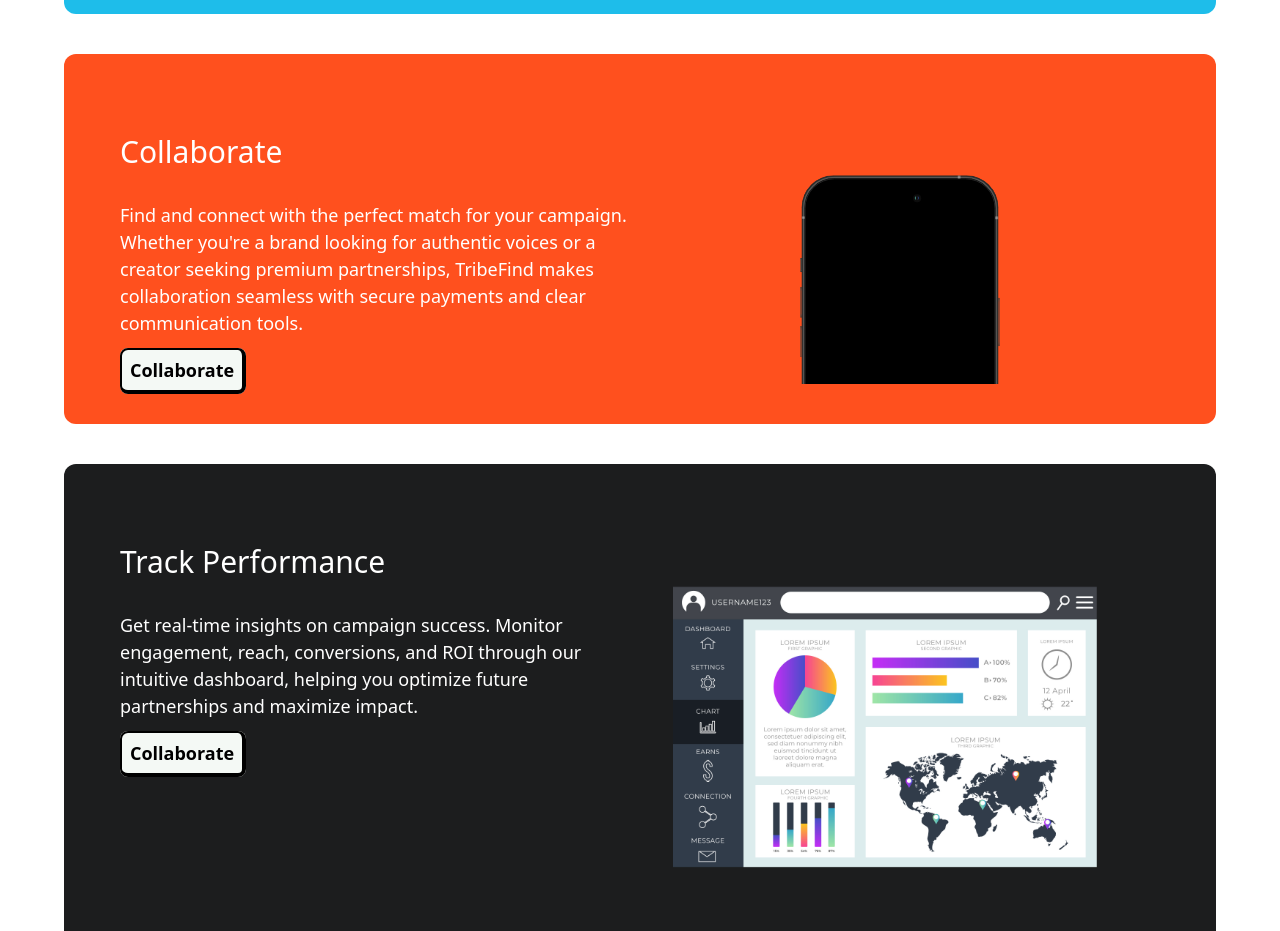
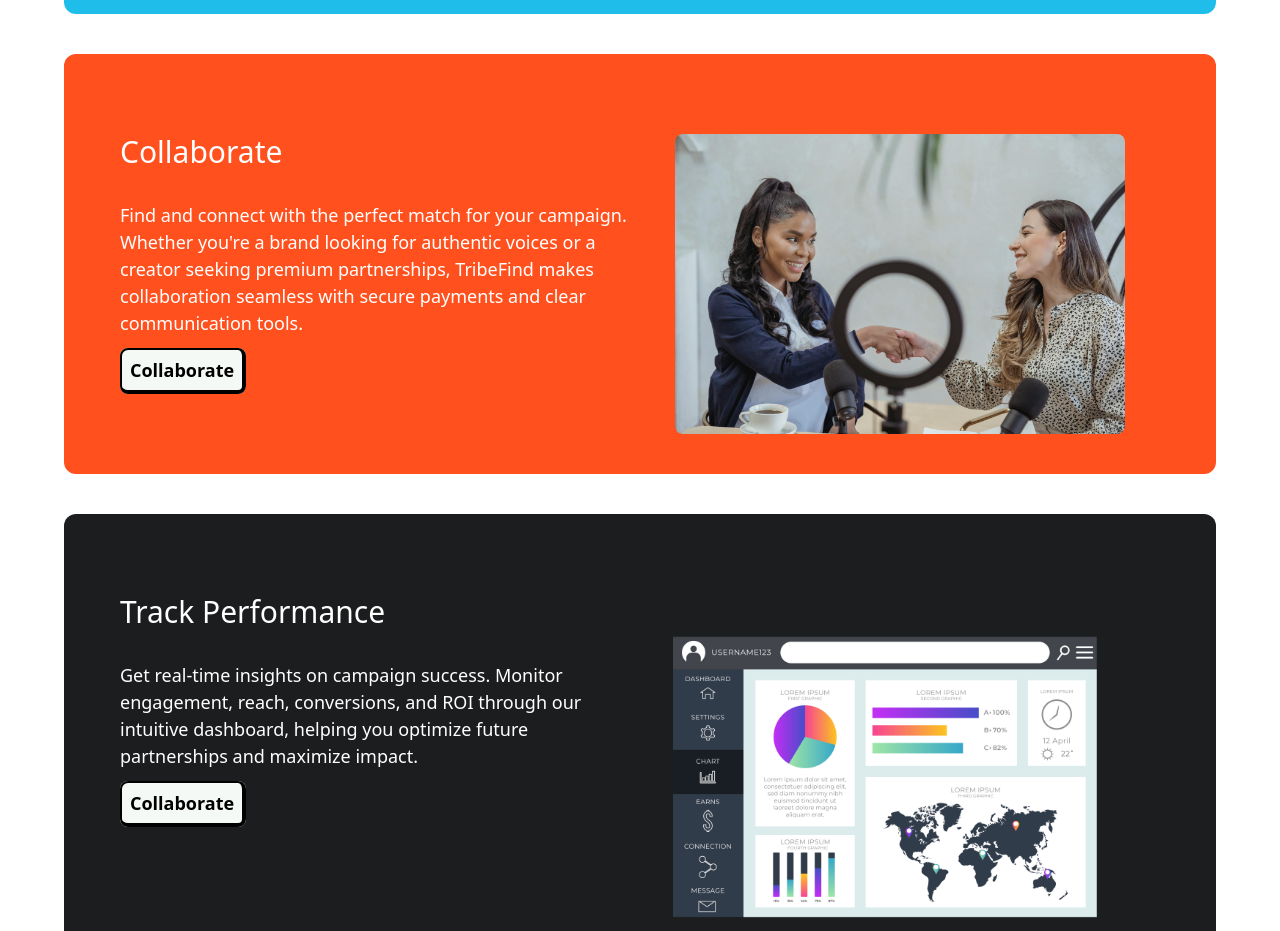
Before and after one commit to temple-19/tribefind_v1, a Next.js app: page / in a window 1280 px wide. Shown: the part 3232-4163 px from the top of the page. Built offline with nearby package versions, Linux system fonts and the light colour scheme; no server answers.

Commit message:
waitlist_v1

```diff
--- a/components/Works.jsx
+++ b/components/Works.jsx
@@ -72,11 +72,11 @@ const Works = () => {
               </Link>
             </div>
             <Image
-              src="/assets/images/iPhone.svg"
+              src="/assets/images/collabb.jpg"
               alt="iPhone Illustration"
-              width={200}
-              height={200}
-              className="mx-auto "
+              width={450}
+              height={250}
+              className="mx-auto rounded-lg"
             />
           </div>
         </div>
```
Also changed, not shown: public/assets/images/collabb.jpg (added).
